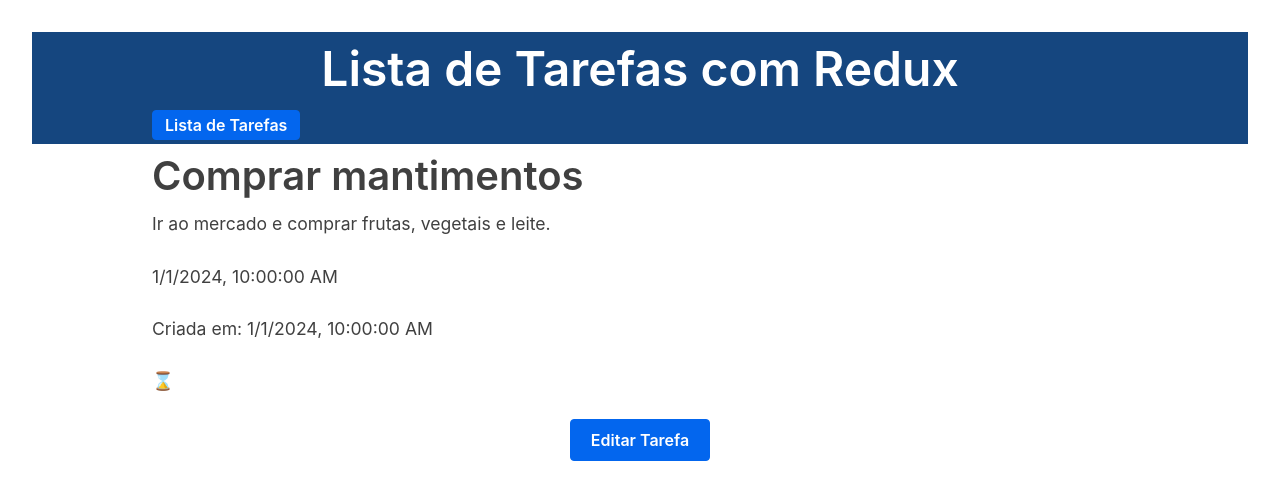
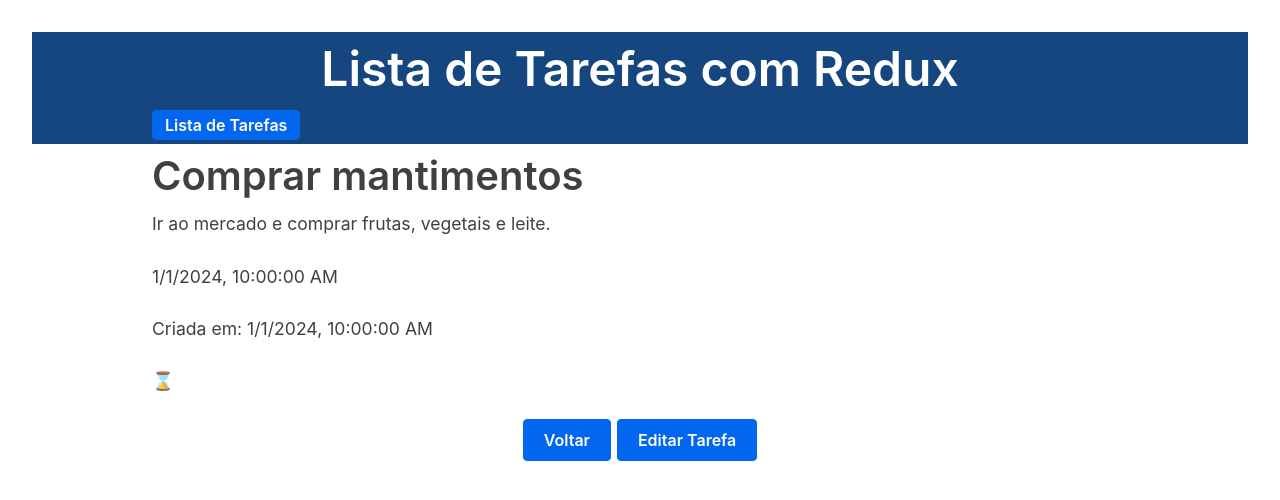
Before and after one commit to fabiocolli/lista-tarefas-redux, a React (Vite) app: page /tarefas/1 in a window 1280 px wide. Shown: the top 500 px of the page. Built offline with nearby package versions, Linux system fonts and the light colour scheme.

Commit message:
Inserido botão voltar nas telas

```diff
--- a/src/recursos/tarefas/EditarTarefa.tsx
+++ b/src/recursos/tarefas/EditarTarefa.tsx
@@ -1,3 +1,4 @@
+import { Link } from "react-router-dom";
 import { useAppDispatch, useAppSelector } from "../../app/hooks";
 import { atualizaTarefa, selecionarTarefaPeloId } from "./tarefasSlice";
 import { useParams, useNavigate } from "react-router-dom";
@@ -85,6 +86,10 @@ export const EditarTarefa = () => {
         />
         <div>
           <button>Salvar</button>
+          <span style={{ margin: "0 3px" }}></span>
+          <Link to={`/`} className="button">
+            Voltar
+          </Link>
         </div>
       </form>
     </section>
--- a/src/recursos/tarefas/PaginaTarefaSimples.tsx
+++ b/src/recursos/tarefas/PaginaTarefaSimples.tsx
@@ -34,6 +34,10 @@ export const PaginaTarefaSimples = () => {
             <p>⌛</p>
           )}
         </span>
+        <Link to={`/`} className="button">
+          Voltar
+        </Link>
+        <span style={{ margin: "0 3px" }}></span>
         <Link to={`/tarefas/${tarefa.id}/editar`} className="button">
           Editar Tarefa
         </Link>
```
